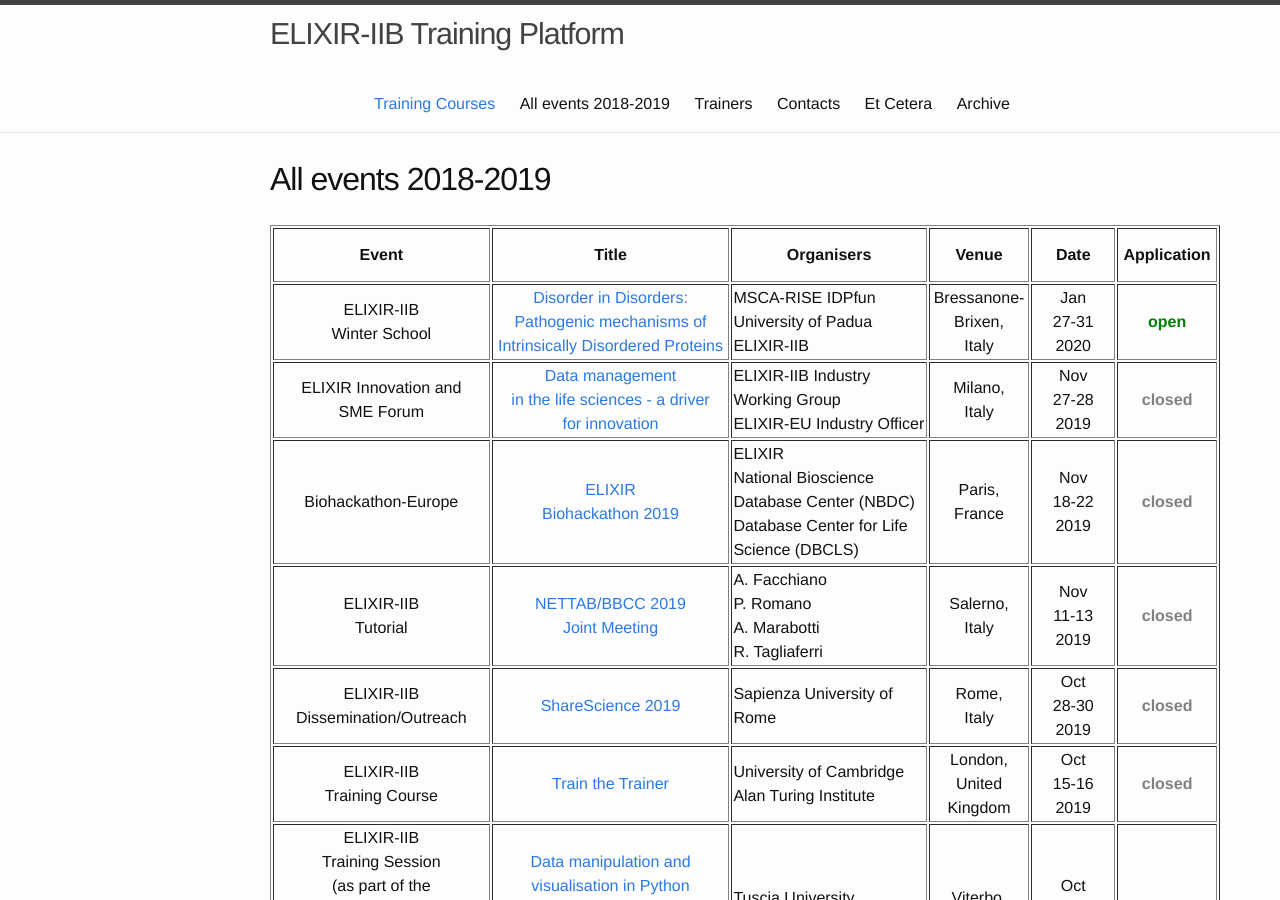
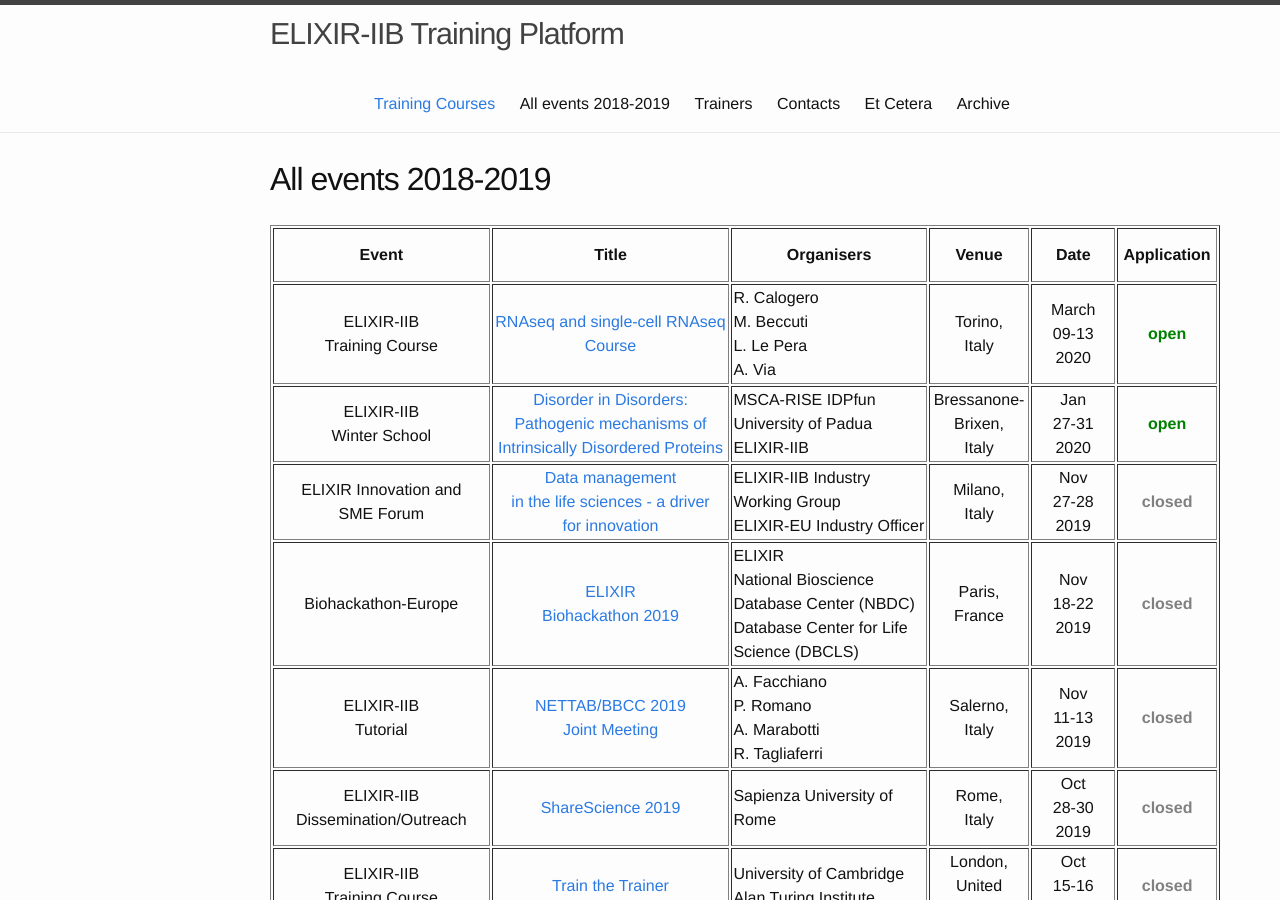
Before and after one commit to ELIXIR-IIB-training/website, a Jekyll site: the page built from _pages/01-all_events.md, in a window 1280 px wide and 900 px high. Built offline with Jekyll 4.4.1, drawn with Linux system fonts in a browser that asks for light colours.

Commit message:
Add RNAseq and single-cell RNAseq Course

```diff
--- a/_pages/01-all_events.md
+++ b/_pages/01-all_events.md
@@ -14,6 +14,16 @@ permalink: /all_events_2018_2019/
    <td height="50" width="75" align="center"><b>Date</b></td>
    <td height="50" width="90" align="center"><b>Application</b></td>
 </tr>
+<tr>
+<td height="50" align="center">ELIXIR-IIB<br>Training Course</td>
+   <td height="50" width="220" align="center"><a href="https://elixir-iib-training.github.io/website/2020/03/09/RNAseq-and-single-cell_Turin.html">RNAseq and single-cell RNAseq Course</a></td>
+   <td height="50" width="150">R. Calogero<br>M. Beccuti<br>L. Le Pera<br>A. Via</td>
+   <!-- <td height="50" width="150"></td> -->
+   <td height="50" align="center">Torino,<br>Italy</td>
+   <td height="50" width="75" align="center">March<br>09-13<br>2020</td>
+   <td height="50" align="center"><font color="green"><b>open</b></font></td>
+</tr>
+
 <tr>
 <td height="50" align="center">ELIXIR-IIB<br>Winter School</td>
    <td height="50" width="220" align="center"><a href="https://elixir-iib-training.github.io/website/2020/01/27/winter-school-idp-brixen.html">Disorder in Disorders:<br>Pathogenic mechanisms of<br>Intrinsically Disordered Proteins</a></td>
```
